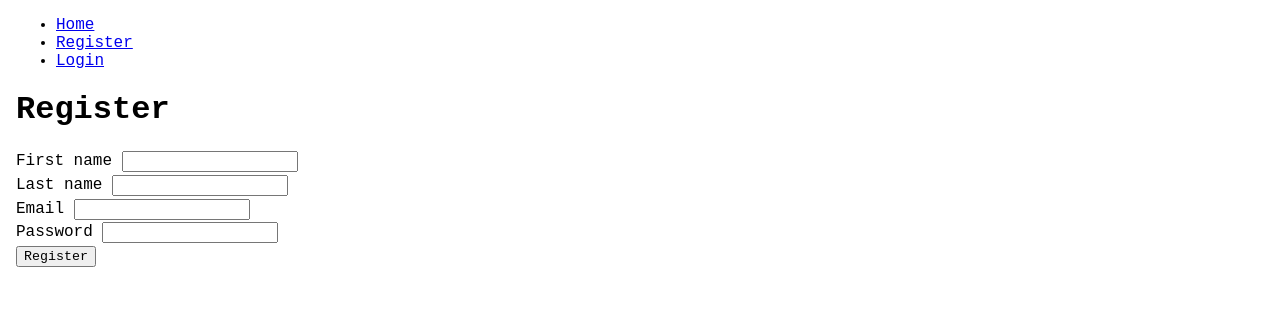
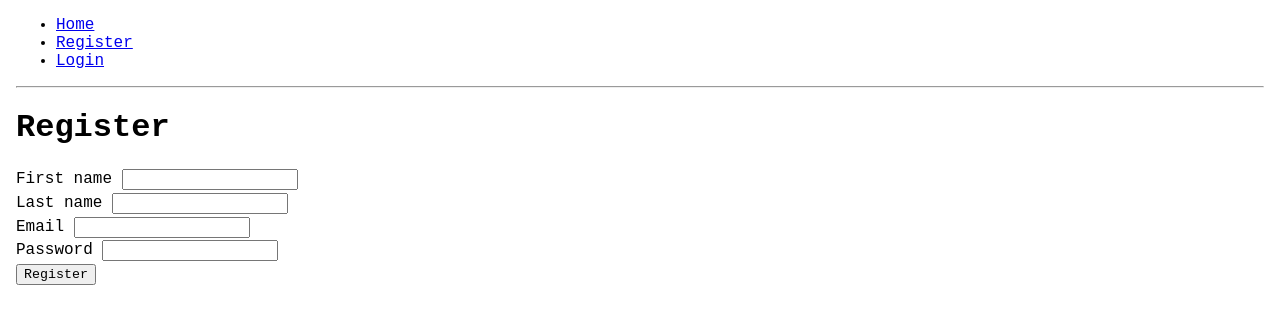
Before and after one commit to fedemahf/utn-reactjs-mahf, a React (Create React App) app: page /register in a window 1280 px wide. Shown: the top 324 px of the page. Built offline with nearby package versions, Linux system fonts and the light colour scheme.

Commit message:
add horizontal lines

```diff
--- a/src/components/MenuComponent.tsx
+++ b/src/components/MenuComponent.tsx
@@ -5,10 +5,13 @@ interface Props {}
 
 export default function MenuComponent(props: Props) {
   return (
-    <ul>
-      <li><Link to={RoutePath.HOME}>Home</Link></li>
-      <li><Link to={RoutePath.REGISTER}>Register</Link></li>
-      <li><Link to={RoutePath.LOGIN}>Login</Link></li>
-    </ul>
+    <>
+      <ul>
+        <li><Link to={RoutePath.HOME}>Home</Link></li>
+        <li><Link to={RoutePath.REGISTER}>Register</Link></li>
+        <li><Link to={RoutePath.LOGIN}>Login</Link></li>
+      </ul>
+      <hr />
+    </>
   );
 }
--- a/src/pages/HomePage.tsx
+++ b/src/pages/HomePage.tsx
@@ -7,6 +7,7 @@ interface Props {}
 export default function HomePage(props: Props) {
   const [isLoading, setIsLoading] = useState<boolean>(true);
   const [productList, setProductList] = useState<Array<any>>([]);
+  const [productLastItem, setProductLastItem] = useState<any>(undefined);
 
   useEffect(() => {
     if (isLoading) {
@@ -14,6 +15,7 @@ export default function HomePage(props: Props) {
         .getProductsByName({ text: "iphone", limit: 5 })
         .then(response => {
           setProductList(response.data.results);
+          setProductLastItem(response.data.results[response.data.results.length - 1]);
           setIsLoading(false);
         });
     }
@@ -27,6 +29,7 @@ export default function HomePage(props: Props) {
     <>
       <h1>Home</h1>
       {productList.map(listadoProducto =>
+        <>
           <ProductComponent
             key={listadoProducto.id}
             name={listadoProducto.title}
@@ -35,6 +38,12 @@ export default function HomePage(props: Props) {
             thumbnail={listadoProducto.thumbnail}
             permalink={listadoProducto.permalink}
           />
+          {productLastItem !== listadoProducto && (
+            <>
+              <hr />
+            </>
+          )}
+        </>
       )}
     </>
   )
```
Lines whose indentation alone changed are shown as unchanged.
